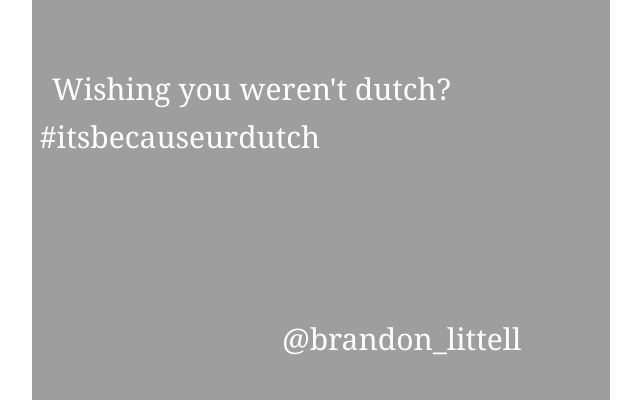
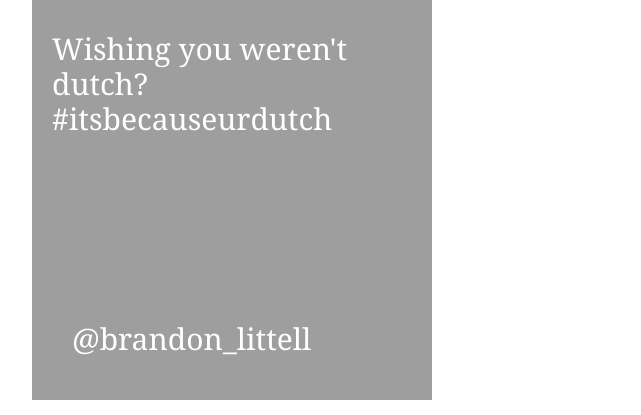
Before and after one commit to brooklynlittell/JadenSmith, a website: page index.html in a window 1280 px wide. Shown: the top 415 px of the page, without its empty margins (23-664 px from the left). Drawn offline with nearby package versions, Linux system fonts and the light colour scheme.

Commit message:
Added text wrap (#12), fixed image dimensions (#13).

```diff
--- a/index.html
+++ b/index.html
@@ -1,6 +1,8 @@
+<!DOCTYPE html>
 <html>
   <head>
-    <title>Template</title>
+    <meta charset="utf-8">
+    <title>JadenSmith</title>
     <script src="http://code.jquery.com/jquery.js"></script>
     <meta name="viewport" content="width=device-width, initial-scale=1.0">
     <!-- Latest compiled and minified CSS -->
@@ -22,7 +24,7 @@
     <div class="container">
       <div class="row">
         <div class="span12">
-    <canvas id="myCanvas" width="578" height="400"></canvas>
+          <canvas id="myCanvas" width="400" height="400"></canvas>
           <h1>Cool Html Template!</h1>
         </div>
         <form class="form-inline">
@@ -38,28 +40,58 @@
       </div>
     </div>
 <script>
+var imageHeight = 400;
+var imageWidth = 400;
+var textPadding = 20;
+var image = "https://scontent.cdninstagram.com/hphotos-xfa1/t51.2885-15/s640x640/e35/sh0.08/11355905_1618613161745444_1921259379_n.jpg";
+
+var ImageGenerator = new Object();
+ImageGenerator.init = function() {
+  this.canvas = document.getElementById("myCanvas");
+  this.context = this.canvas.getContext("2d");
+}
+ImageGenerator.generate = function(tweetText, authorText, imageSrc) {
+  var _this = this;
+  _this.imageObj = new Image();
+  this.imageObj.onload = function(){
+    _this.context.drawImage(_this.imageObj, 0, 0, imageHeight, imageWidth);
+    _this.context.font = "30px Georgia";
+    _this.context.fillStyle = "white";
+
+    // Write Text
+    wrapText(_this.context, tweetText, textPadding, 60, imageWidth - (textPadding * 2), 35);
+    _this.context.fillText(authorText, 40, 350);
+  };
+
+  _this.imageObj.src = imageSrc;
+}
+
 //TODO should be triggered by search
 window.onload = function(){
- var canvas = document.getElementById("myCanvas");
- var context = canvas.getContext("2d");
- var imageObj = new Image();
- // TODO text/user should be passed in to the function
- var text = "Wishing you weren't dutch?"
- var line2 = " #itsbecauseurdutch"
- var user = "@brandon_littell"
- imageObj.onload = function(){
-    // why don't images look square?
-    context.drawImage(imageObj, 0, 0, 610, 610);
-    context.font = "30px Georgia";
-    context.fillStyle = "white";
-    //TODO automatic text wrapping
-    context.fillText(text, 20, 100);
-    context.fillText(line2, 0, 148);
-    context.fillText(user, 250, 350);
- };
- //param passed in
- imageObj.src = "https://scontent.cdninstagram.com/hphotos-xfa1/t51.2885-15/s640x640/e35/sh0.08/11355905_1618613161745444_1921259379_n.jpg";
+  ImageGenerator.init();
+  ImageGenerator.generate("Wishing you weren't dutch? #itsbecauseurdutch", "@brandon_littell", image);
 };
+
+// From: http://www.html5canvastutorials.com/tutorials/html5-canvas-wrap-text-tutorial/
+function wrapText(context, text, x, y, maxWidth, lineHeight) {
+  var words = text.split(' ');
+  var line = '';
+
+  for(var n = 0; n < words.length; n++) {
+    var testLine = line + words[n] + ' ';
+    var metrics = context.measureText(testLine);
+    var testWidth = metrics.width;
+    if (testWidth > maxWidth && n > 0) {
+      context.fillText(line, x, y);
+      line = words[n] + ' ';
+      y += lineHeight;
+    }
+    else {
+      line = testLine;
+    }
+  }
+  context.fillText(line, x, y);
+}
 
 </script>
 </html>
```
